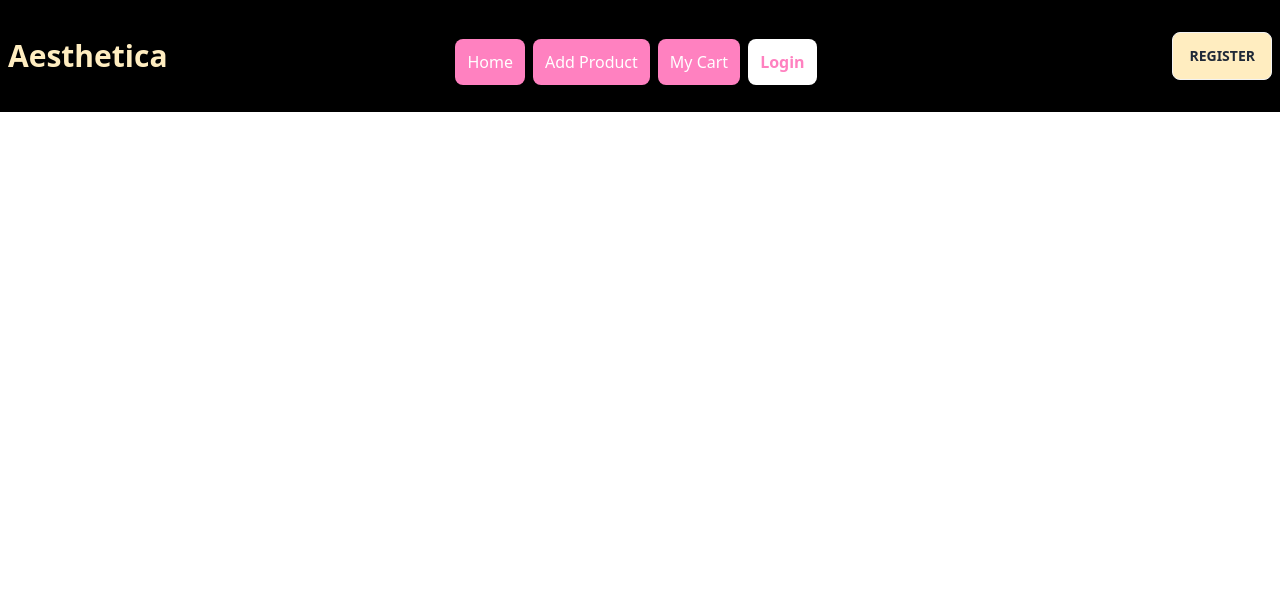
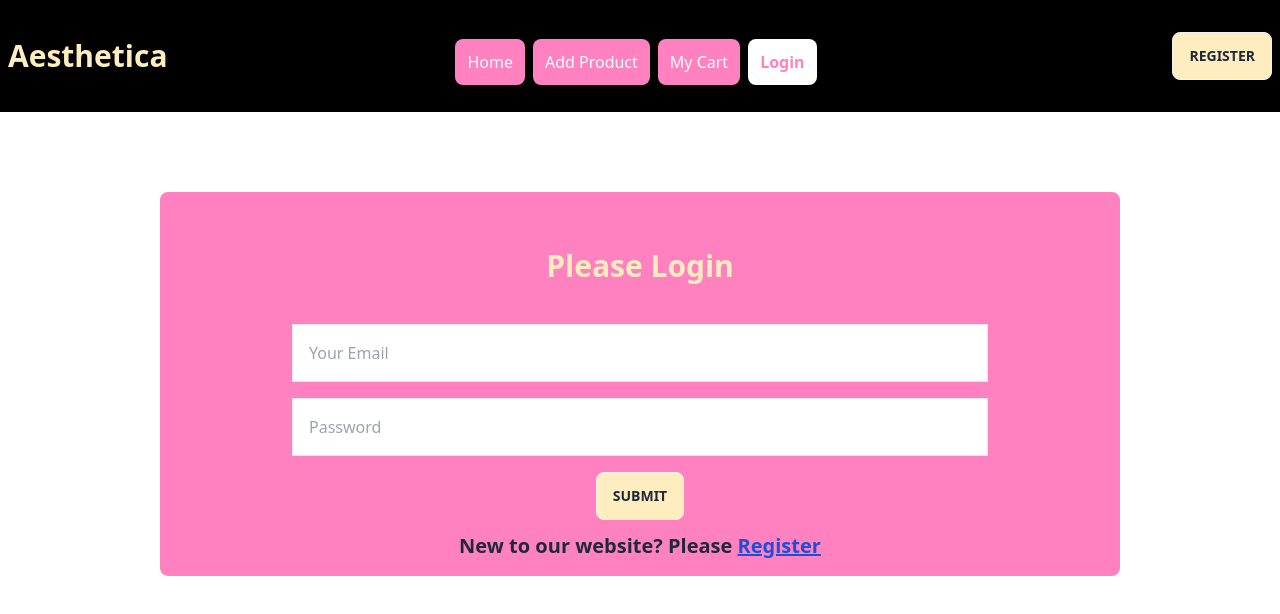
Before and after one commit to Rafiul23/glow-heaven-client-side, a React (Vite) app: page /login in a window 1280 px wide. Shown: the top 614 px of the page. Built offline with nearby package versions, Linux system fonts and the light colour scheme.

Commit message:
added login form

```diff
--- a/src/Components/Login.jsx
+++ b/src/Components/Login.jsx
@@ -1,8 +1,32 @@
+import { Link } from "react-router-dom";
 
 
 const Login = () => {
+
+    const handleLogIn = e =>{
+        e.preventDefault();
+
+        const email = e.target.email.value;
+        const password = e.target.password.value;
+
+        e.target.email.value = '';
+        e.target.password.value = '';
+    }
+
     return (
-        <div>
+        <div className="my-20 w-3/4 p-4 bg-[#ff81c0] rounded-lg mx-auto text-center">
+             <h2 className="text-3xl font-bold my-10 text-[#ffedc0]">Please Login</h2>
+
+            <form onSubmit={handleLogIn}>
+                <input type="email" name="email" placeholder="Your Email" className="border mx-auto p-4 block mb-4 w-3/4" required />
+
+                <input type="password" name="password" className="border mx-auto p-4 block mb-4 w-3/4" placeholder="Password" required />
+
+                <button className="btn bg-[#ffedc0]">Submit</button>
+
+                <p className="mt-3 text-xl font-extrabold">New to our website? Please <Link className="
+                underline text-blue-700 font-bold" to='/register'>Register</Link> </p>
+            </form>
 
         </div>
     );
```
